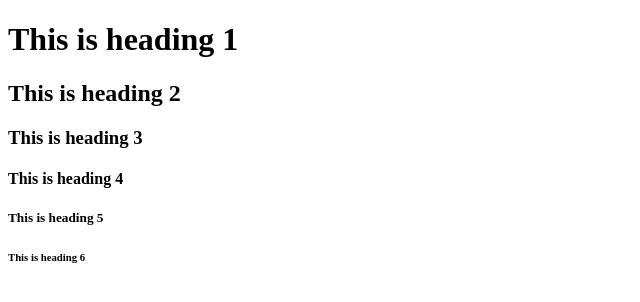
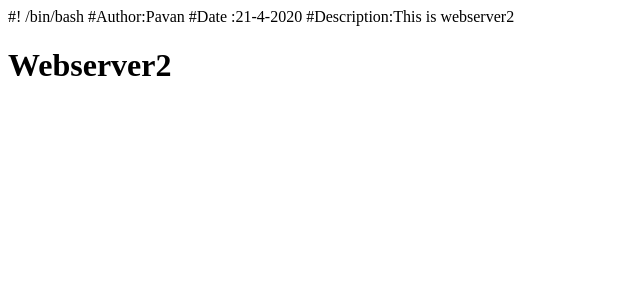
Before and after one commit to pyenugula/Myfirst_project, a plain HTML site: page index.html in a window 1280 px wide. Shown: the whole page, without its empty margins (0-640 px from the left). Drawn offline with Linux system fonts and the light colour scheme.

Commit message:
Changed html code

```diff
--- a/index.html
+++ b/index.html
@@ -1,13 +1,17 @@
+#! /bin/bash
+#Author:Pavan
+#Date :21-4-2020
+#Description:This is webserver2
+
+
+
+
 <!DOCTYPE html>
 <html>
 <body>
 
-<h1>This is heading 1</h1>
-<h2>This is heading 2</h2>
-<h3>This is heading 3</h3>
-<h4>This is heading 4</h4>
-<h5>This is heading 5</h5>
-<h6>This is heading 6</h6>
+<h1>Webserver2</h1>
+
 
 </body>
 </html>
```
